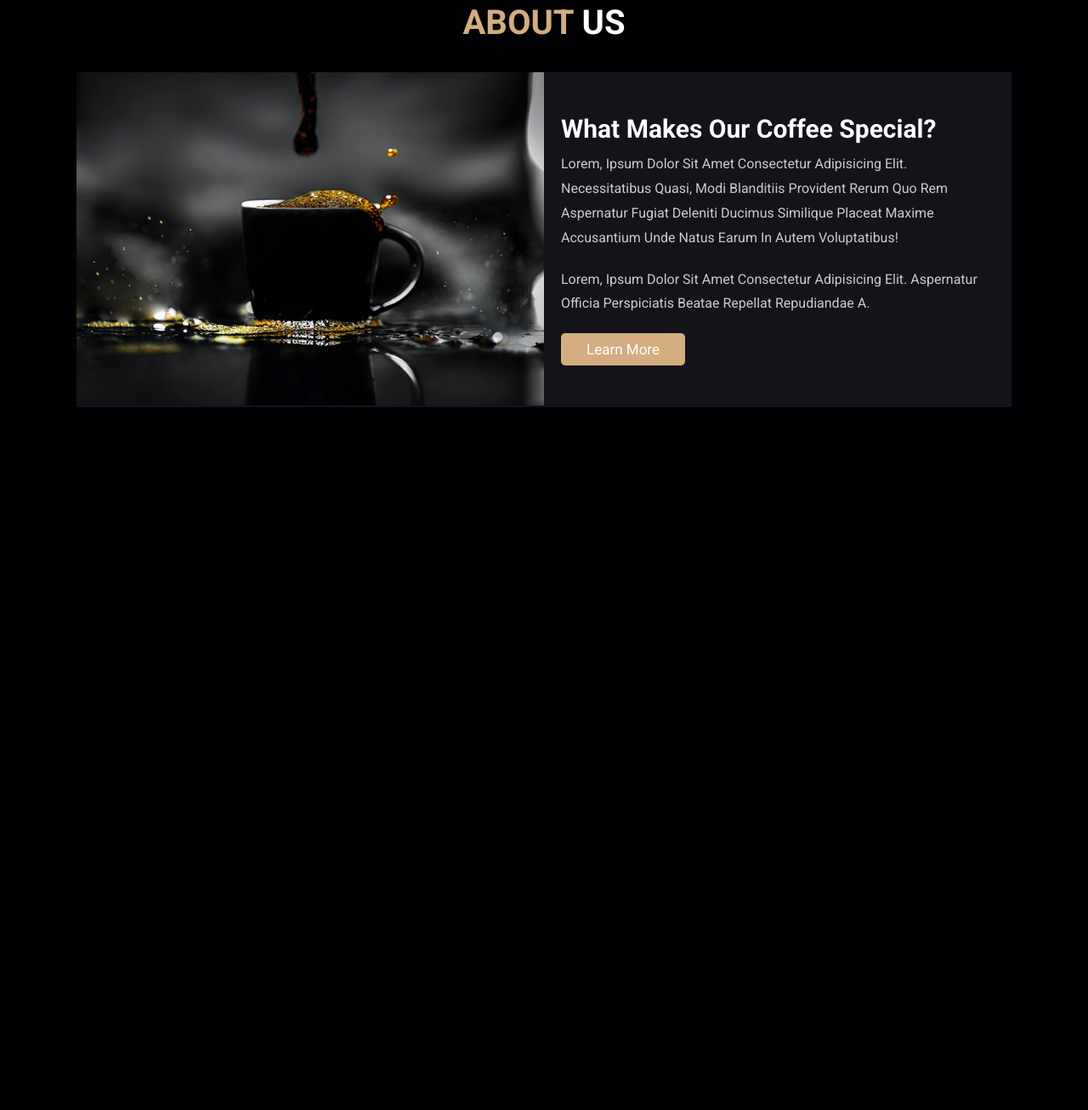
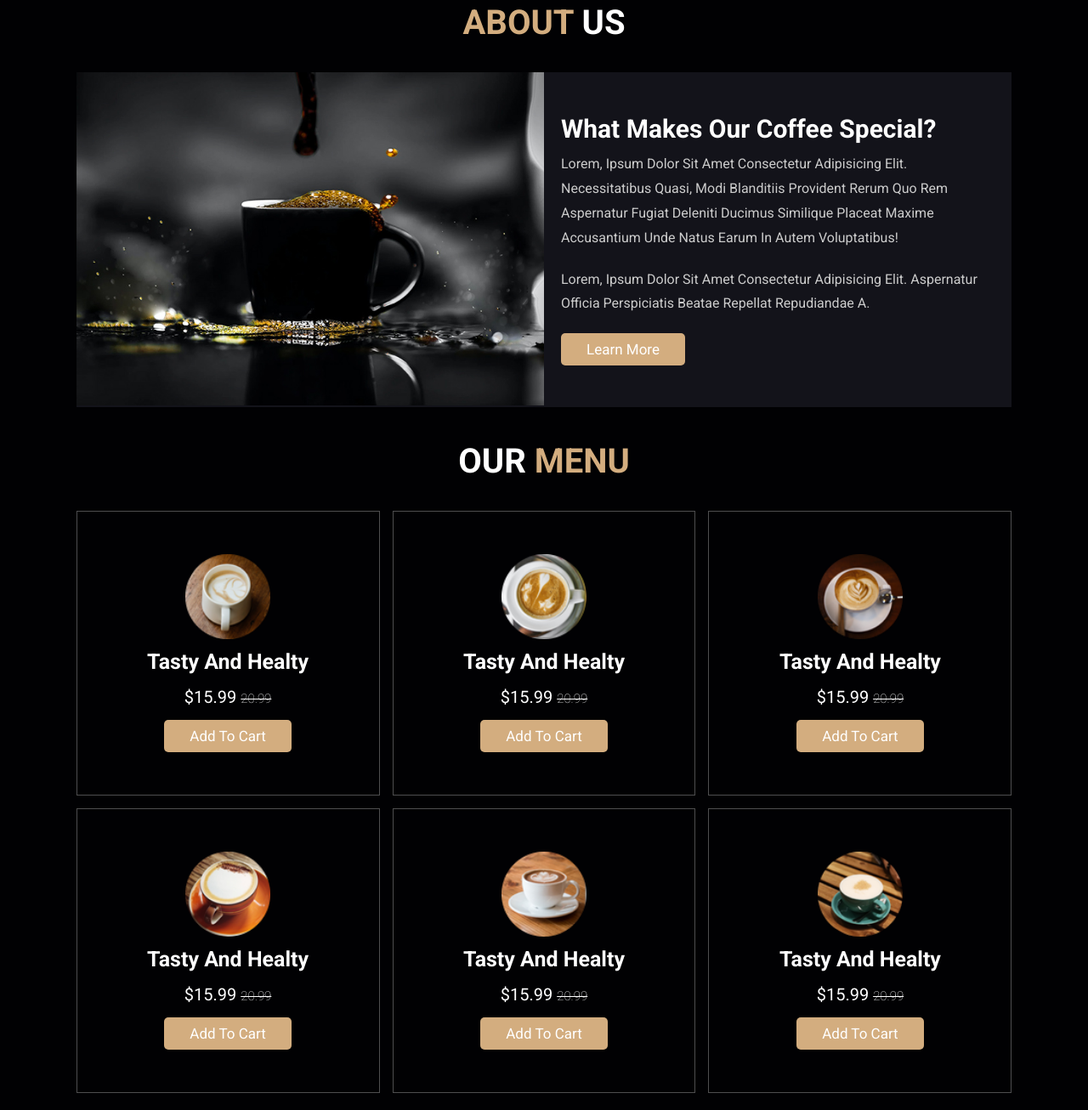
Before and after one commit to 9reis/Coffee-Shop, a plain HTML site: page index.html in a window 1280 px wide. Shown: the part 817-2123 px from the top of the page at 85% size. Before the commit the page ends 1316 px from the top, so only its background shows below. Drawn offline with Linux system fonts and the light colour scheme.

Commit message:
Finalizada a seção Menu

```diff
--- a/css/style.css
+++ b/css/style.css
@@ -5,7 +5,7 @@
     --main-color:#D3AD7F;
     --black: #13131A;
     --bg: #010103;
-    --border: .1rem solid #rgba(255,255,255,.3);
+    --border: .1rem solid rgba(255,255,255,.3);
 }
 *{
     font-family: 'Roboto', sans-serif;
@@ -283,12 +283,54 @@ section{
     line-height: 1.8;
 }
 
+/*******************************************************************************\
+                                        MENU
+\*******************************************************************************/
 
+.menu .box-container {
+    display: grid;
+    grid-template-columns: repeat(auto-fit, minmax(30rem, 1fr));
+    gap: 1.5rem;
+}
 
+.menu .box-container .box {
+    padding: 5rem;
+    text-align: center;
+    border: var(--border);
+}
 
+.menu .box-container .box img {
+    height: 10rem;
+}
 
+.menu .box-container .box h3 {
+    color: #FFF;
+    font-size: 2.5rem;
+    padding: 1rem 0;
+}
 
+.menu .box-container .box .price {
+    color: #FFF;
+    font-size: 2rem;
+    padding:.5rem 0;
+}
+.menu .box-container .box .price span{
+    font-weight: lighter;
+    font-size: 1.5rem;
+    text-decoration: line-through;
+}
 
+.menu .box-container .box:hover {
+    background: #FFF;
+}
+
+.menu .box-container .box:hover > *{
+    color: var(--black);
+}
+
+/*******************************************************************************\
+                                        HOME
+\*******************************************************************************/
 
 
 
--- a/index.html
+++ b/index.html
@@ -122,25 +122,63 @@
 
         </div>
 
-
-
-
-
-
-
-
-
-
-
-
-
-
     </section>
     <!-- ABOUT session END -->
 
-    <!--  session START -->
+    <!-- MENU session START -->
+    <section class="menu" id="menu">
 
-    <!--  session END -->
+        <h1 class="heading"> our <span>menu</span></h1>
+
+        <div class="box-container">
+
+            <div class="box">
+                <img src="img/menu-1.png" alt="">
+                <h3>tasty and healty</h3>
+                <div class="price"> $15.99 <span>20.99</span></div>
+                <a href="#" class="btn">add to cart</a>
+            </div>
+
+            <div class="box">
+                <img src="img/menu-2.png" alt="">
+                <h3>tasty and healty</h3>
+                <div class="price"> $15.99 <span>20.99</span></div>
+                <a href="#" class="btn">add to cart</a>
+            </div>
+
+            <div class="box">
+                <img src="img/menu-3.png" alt="">
+                <h3>tasty and healty</h3>
+                <div class="price"> $15.99 <span>20.99</span></div>
+                <a href="#" class="btn">add to cart</a>
+            </div>
+
+            <div class="box">
+                <img src="img/menu-4.png" alt="">
+                <h3>tasty and healty</h3>
+                <div class="price"> $15.99 <span>20.99</span></div>
+                <a href="#" class="btn">add to cart</a>
+            </div>
+
+            <div class="box">
+                <img src="img/menu-5.png" alt="">
+                <h3>tasty and healty</h3>
+                <div class="price"> $15.99 <span>20.99</span></div>
+                <a href="#" class="btn">add to cart</a>
+            </div>
+
+            <div class="box">
+                <img src="img/menu-6.png" alt="">
+                <h3>tasty and healty</h3>
+                <div class="price"> $15.99 <span>20.99</span></div>
+                <a href="#" class="btn">add to cart</a>
+            </div>
+
+        </div>
+
+    </section>
+    <!-- MENU session END -->
+
 
     <!--  session START -->
 
```
